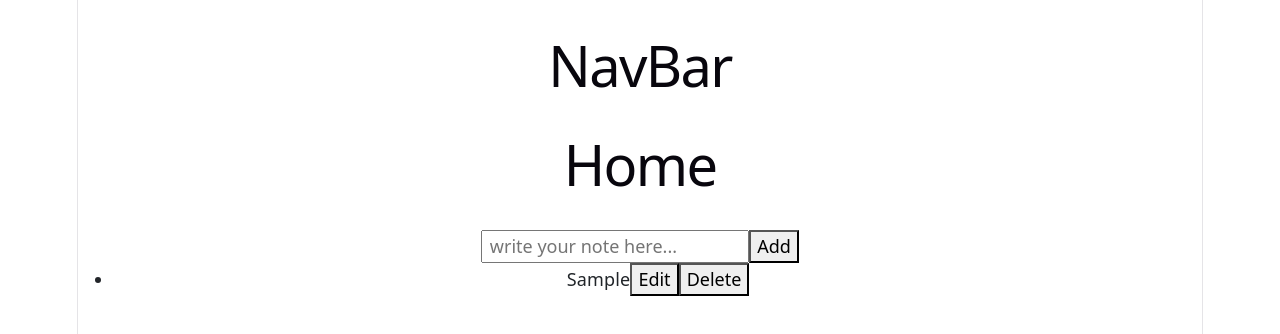
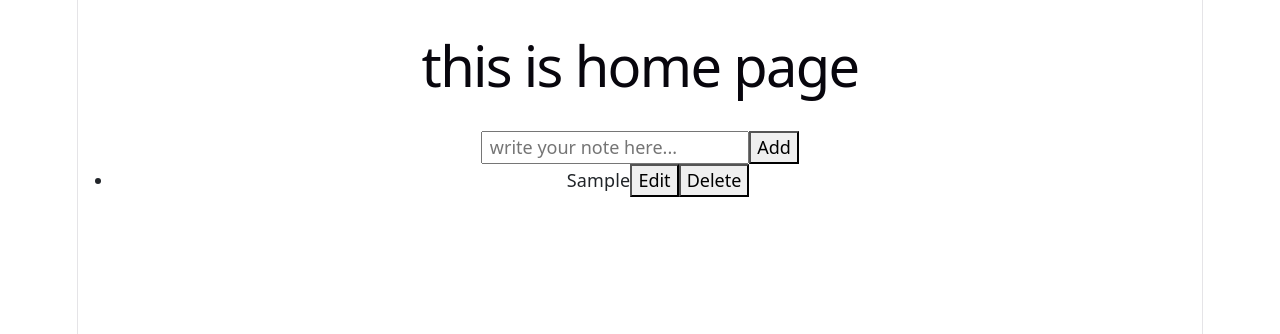
Before and after one commit to AshivaA/react-todolist, a React (Vite) app: page / in a window 1280 px wide. Both pictures are taken after typing "Sample" into the empty fields and a click on the button "Add". Shown: the top 334 px of the page. Built offline with nearby package versions, Linux system fonts and the light colour scheme.

Commit message:
separate components

```diff
--- a/src/App.jsx
+++ b/src/App.jsx
@@ -1,30 +1,20 @@
-// import { useState } from 'react'
-import { BrowserRouter as Router, Route, Routes } from 'react-router-dom';
+
 import './App.css'
-import NavBar from './components/NavBar';
-import Home from './components/Home';
-import NoteInput from './components/NoteInput';
+import NotesManager from './components/NotesManager';
 
 
 function App() {
 
  return (
 
-   <Router>
-    <div>
+<div>
 
-       <NavBar />
-       <Routes>
+  <h1>this is home page</h1>
+
+ <NotesManager />
 
 
-        <Route path="/" element={<Home />} />
-        <Route path="/NoteInput" element={<NoteInput />} />
-
-
-
-      </Routes>
-    </div>
-   </Router>
+</div>
 
  );
 
--- /dev/null
+++ b/src/components/EditNote.jsx
@@ -0,0 +1,90 @@
+import React, { useState } from 'react'
+
+// we need to pass addNotes and setAddNotes as props to CHILD components because they needs to get them as information.
+function EditNote({ addNotes, setAddNotes }) {
+
+
+// passed Test 4-----------------------------------------------------
+// make a state to create input for edit button.
+const [EditInputBox, setEditInputBox] = useState('');
+const CreateEditInputBox = (event) => {setEditInputBox(event.target.value)};
+
+// make a state to select the exact note in array for editing.
+// useState (null), set it as null because user has not press edit button yet to chose a note based on index.
+const [editNotesIndex, setEditNotesIndex] = useState (null);
+const EditText = (index) => {
+ setEditInputBox(addNotes[index]);
+ setEditNotesIndex(index);
+
+};
+
+// function to save edited note
+const SaveEditedNote = () =>{
+  const updateNotes =[...addNotes];
+  console.log(updateNotes);
+
+  updateNotes[editNotesIndex] = EditInputBox;
+  console.log(updateNotes);
+
+  setAddNotes(updateNotes);
+  setEditNotesIndex(null);
+
+  setEditInputBox('');
+}
+
+
+// passed Test 5--------------------------------------------
+const [deleteNote, setDeleteNote]= useState([]);
+const DeleteText= (selectedNoteIndex) => {
+  // save deleted notes inside deleteNote state based on selected note index.
+  setDeleteNote([ ...deleteNote,
+    addNotes[selectedNoteIndex]
+  ]);
+
+  //remove selected note from addNotes.
+  // (filter() create a new array that keeps every notes except the deleted one.)
+  const updateAddText = addNotes.filter((note, index) => index !== selectedNoteIndex);
+  // update addNotes state
+  setAddNotes(updateAddText);
+
+}
+
+
+
+
+
+
+  return (
+    <div>
+
+<ul>
+{addNotes.map((addNote, index)=>(
+
+// <li> {if condition is true? then show first result : else show second result} </li>
+ <li key={index} className='note-box'>
+  { editNotesIndex === index ? (<input value={EditInputBox} onChange={CreateEditInputBox} />) :( addNote)}
+
+
+ { editNotesIndex === index ? ( <button onClick={SaveEditedNote}>Save</button>)
+ :( <button onClick={()=> EditText(index)}>Edit</button>)}
+
+
+
+
+ <button onClick={()=> DeleteText(index)}>Delete</button>
+
+ </li>
+))}
+</ul>
+
+
+
+
+
+
+
+    </div>
+  )
+}
+
+export default EditNote
--- a/src/components/Home.jsx
+++ /dev/null
@@ -1,14 +0,0 @@
-import React from 'react'
-import NoteInput from './NoteInput';
-
-function Home() {
-  return (
-    <div>
-<h1>Home</h1>
-<NoteInput />
-
-    </div>
-  )
-}
-
-export default Home
--- a/src/components/NavBar.jsx
+++ /dev/null
@@ -1,11 +0,0 @@
-import React from 'react'
-
-function NavBar() {
-  return (
-    <div>
-        <h1>NavBar</h1>
-    </div>
-  )
-}
-
-export default NavBar
--- a/src/components/NoteInput.jsx
+++ b/src/components/NoteInput.jsx
@@ -1,67 +1,19 @@
-// import React from 'react'
-// import { input } from '@testing-library/user-event/dist/cjs/event/input.js';
+
 import React, { useState } from 'react'
 
 
-function NoteInput() {
+
+function NoteInput({addNotes, setAddNotes}) {
 // passed Test 2---------------------------------------------------
 const [note, setNote]= useState('');
 const NoteChange = (event) => {setNote(event.target.value)};
 
 // passed Test 3----------------------------------------------------
-const [addNotes, setAddNotes] = useState([]);
+// const [addNotes, setAddNotes] = useState([]);
 const AddText = () =>{setAddNotes([...addNotes, note])
   console.log(note);
 
   setNote('')};
-
-
-// passed Test 4-----------------------------------------------------
-// make a state to create input for edit button.
-const [EditInputBox, setEditInputBox] = useState('');
-const CreateEditInputBox = (event) => {setEditInputBox(event.target.value)};
-
-// make a state to select the exact note in array for editing.
-// useState (null), set it as null because user has not press edit button yet to chose a note based on index.
-const [editNotesIndex, setEditNotesIndex] = useState (null);
-const EditText = (index) => {
- setEditInputBox(addNotes[index]);
- setEditNotesIndex(index);
-
-};
-
-// function to save edited note
-const SaveEditedNote = () =>{
-  const updateNotes =[...addNotes];
-  console.log(updateNotes);
-
-  updateNotes[editNotesIndex] = EditInputBox;
-  console.log(updateNotes);
-
-  setAddNotes(updateNotes);
-  setEditNotesIndex(null);
-
-  setEditInputBox('');
-}
-
-// passed Test 5--------------------------------------------
-const [deleteNote, setDeleteNote]= useState([]);
-const DeleteText= (selectedNoteIndex) => {
-  // save deleted notes inside deleteNote state based on selected note index.
-  setDeleteNote([ ...deleteNote,
-    addNotes[selectedNoteIndex]
-  ]);
-
-  // remove selected note from addNotes
-  const updateAddText = addNotes.filter((note, index) => index !== selectedNoteIndex);
-  // update addNotes state
-  setAddNotes(updateAddText);
-
-}
-
-
-
-
 
 
 
@@ -75,33 +27,6 @@ const DeleteText= (selectedNoteIndex) => {
 />
 
 <button onClick={AddText}>Add</button>
-<ul>
-{addNotes.map((addNote, index)=>(
-
-// <li> {if condition is true? then show first result : else show second result} </li>
- <li key={index} className='note-box'>
-  { editNotesIndex === index ? (<input value={EditInputBox} onChange={CreateEditInputBox} />) :( addNote)}
-
-
- { editNotesIndex === index ? ( <button onClick={SaveEditedNote}>Save</button>)
- :( <button onClick={()=> EditText(index)}>Edit</button>)}
-
-
-
- {/* <button onClick={()=> EditText(index)}>Edit</button> */}
- {/* <button onClick={SaveEditedNote}>Save</button> */}
- <button onClick={()=> DeleteText(index)}>Delete</button>
-
-
- </li>
-))}
-</ul>
-
-
-
-
-
-
 
 
     </div>
--- /dev/null
+++ b/src/components/NotesManager.jsx
@@ -0,0 +1,30 @@
+
+import React, { useState } from 'react';
+import NoteInput from './NoteInput';
+import EditNote from './EditNote';
+
+
+function NotesManager() {
+
+// this is the shared state that used by multiple components.( we should to keep shared state in the PARENT component we passed into App.jsx and passe it as props to other components.)
+const [addNotes, setAddNotes] = useState([]);
+
+
+  return (
+    <div>
+{/* we need to pass addNotes and setAddNotes as props to CHILD components because all components needs to  get them as information. */}
+<NoteInput
+addNotes={addNotes}
+setAddNotes= {setAddNotes}
+/>
+
+<EditNote
+addNotes={addNotes}
+setAddNotes= {setAddNotes}
+/>
+
+    </div>
+  )
+}
+
+export default NotesManager
```
